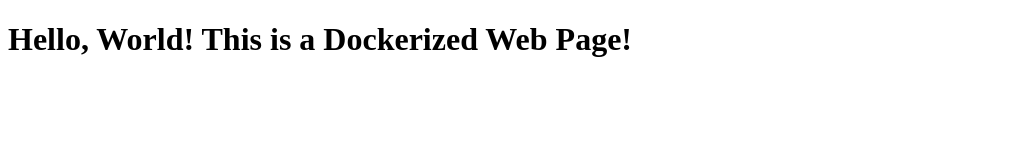
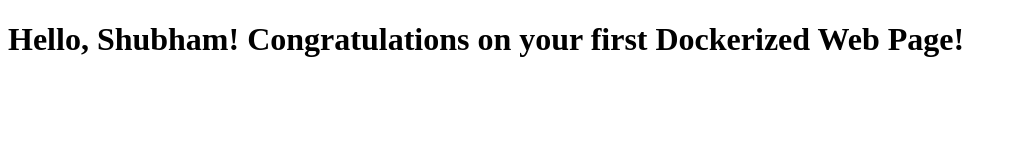
Before and after one commit to 23shubhamraj/hello-docker, a plain HTML site: page index.html in a window 1280 px wide. Shown: the whole page, without its empty margins (0-1017 px from the left). Drawn offline with Linux system fonts and the light colour scheme.

Commit message:
Update index.html

```diff
--- a/index.html
+++ b/index.html
@@ -4,6 +4,6 @@
     <title>Hello World</title>
 </head>
 <body>
-    <h1>Hello, World! This is a Dockerized Web Page!</h1>
+    <h1>Hello, Shubham! Congratulations on your first Dockerized Web Page!</h1>
 </body>
 </html>
```
